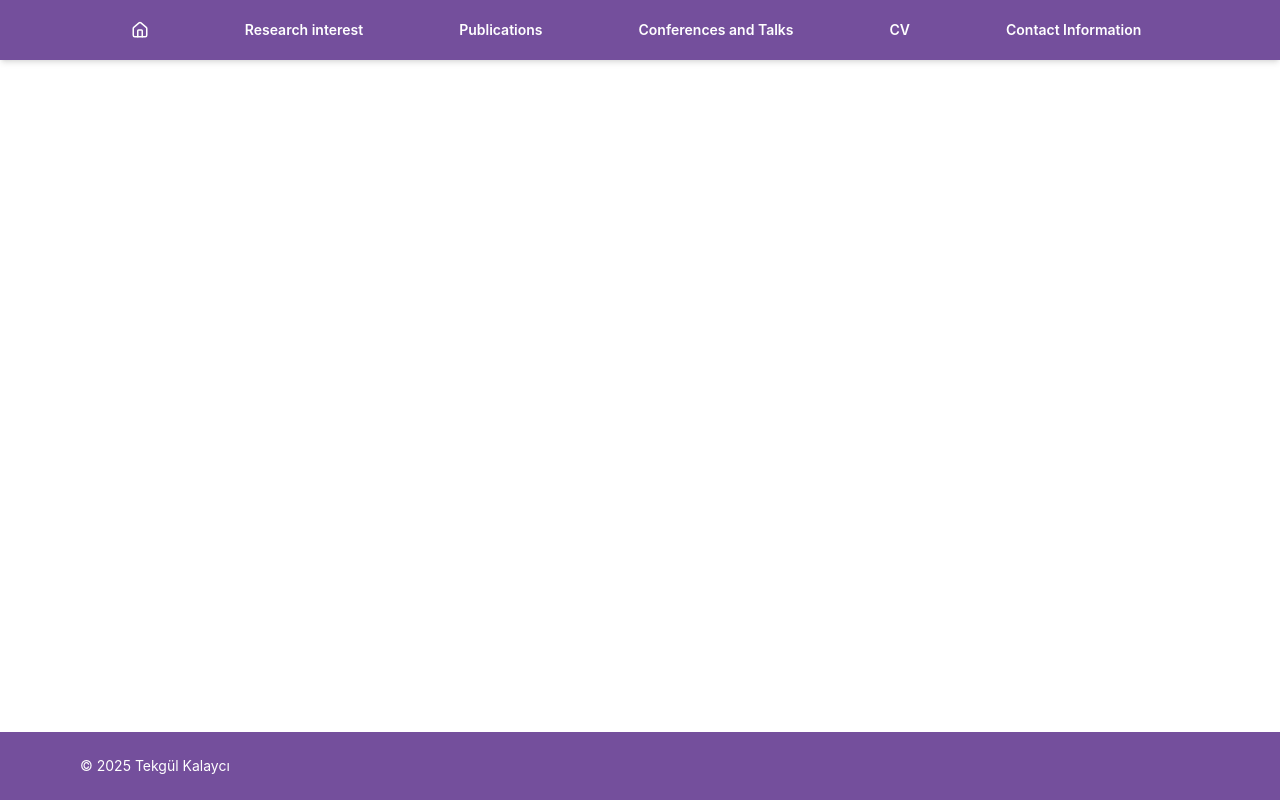
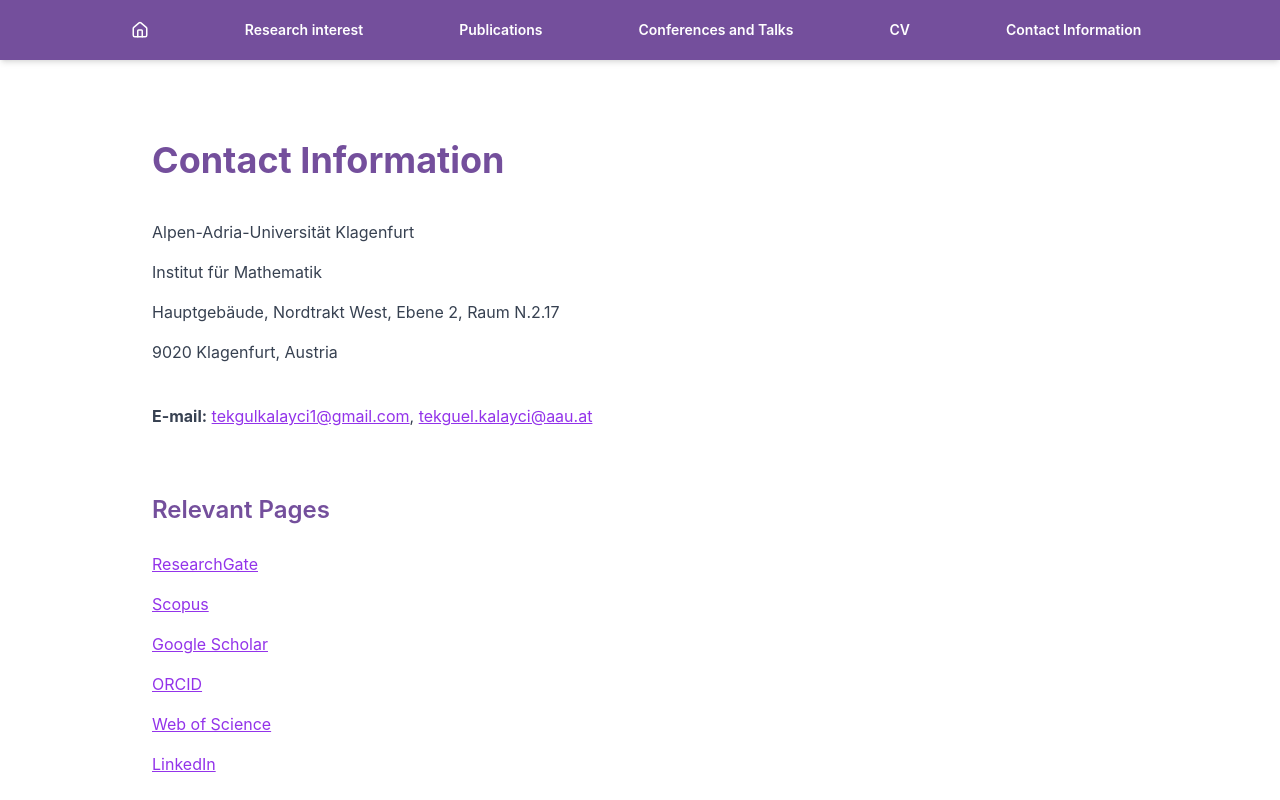
Before and after one commit to mustafa-kalayci/cv-site, a React (Create React App) app: page /contact in a window 1280 px wide. Shown: the top 800 px of the page. Built offline with nearby package versions, Linux system fonts and the light colour scheme.

Commit message:
düzenleme vol 42423

```diff
--- a/src/App.js
+++ b/src/App.js
@@ -10,7 +10,7 @@ import ConferencesAndTalks from './Conference';
 import CV from './Cv';
 import { FaArrowUp } from "react-icons/fa";
 import ScrollToTopButton from './ScrollToTopButton';
-
+import  Contact  from './Contact';
 
 
 
@@ -35,7 +35,7 @@ function App() {
 <Route path="/publications" element={<Publications/>}></Route>
 <Route path="/conandtalks" element={<ConferencesAndTalks/>}></Route>
 <Route path="/cv" element={<CV/>} ></Route>
-<Route path="/contact"></Route>
+<Route path="/contact" element={<Contact/>}></Route>
     </Routes>
           <ScrollToTopButton />
           </main>
--- /dev/null
+++ b/src/Contact.js
@@ -0,0 +1,109 @@
+export default function Contact() {
+  return (
+    <section className="max-w-5xl mx-auto px-6 py-20 text-gray-800">
+      <h1 className="text-3xl md:text-4xl font-bold text-[#744f9c] mb-10">
+        Contact Information
+      </h1>
+
+      <div className="space-y-4 text-left text-gray-700">
+        <p>Alpen-Adria-Universität Klagenfurt</p>
+        <p>Institut für Mathematik</p>
+        <p>Hauptgebäude, Nordtrakt West, Ebene 2, Raum N.2.17</p>
+        <p>9020 Klagenfurt, Austria</p>
+        <br />
+        <p>
+          <strong>E-mail:</strong>{" "}
+          <a
+            href="mailto:tekgulkalayci1@gmail.com"
+            className="text-purple-600 underline"
+          >
+            tekgulkalayci1@gmail.com
+          </a>
+          ,{" "}
+          <a
+            href="mailto:tekguel.kalayci@aau.at"
+            className="text-purple-600 underline"
+          >
+            tekguel.kalayci@aau.at
+          </a>
+        </p>
+      </div>
+
+      <section className="mt-16">
+        <h2 className="text-2xl font-semibold text-[#744f9c] mb-6">
+          Relevant Pages
+        </h2>
+
+        <ul className="space-y-4 text-gray-700">
+          <li>
+            <a
+              href="https://www.researchgate.net/profile/Tekguel-Kalayci-3"
+              target="_blank"
+              rel="noopener noreferrer"
+              className="text-purple-600 underline hover:text-purple-800"
+            >
+
+              ResearchGate
+            </a>
+          </li>
+
+          <li>
+            <a
+              href="https://www.scopus.com/authid/detail.uri?authorId=57210286141"
+              target="_blank"
+              rel="noopener noreferrer"
+              className="text-purple-600 underline hover:text-purple-800"
+            >
+              Scopus
+            </a>
+          </li>
+
+          <li>
+            <a
+              href="https://scholar.google.com/citations?hl=en&user=EnSNGXQAAAAJ&view_op=list_works&sortby=pubdate"
+              target="_blank"
+              rel="noopener noreferrer"
+              className="text-purple-600 underline hover:text-purple-800"
+            >
+
+              Google Scholar
+            </a>
+          </li>
+          <li>
+            <a
+              href="https://orcid.org/0000-0002-8472-9792"
+              target="_blank"
+              rel="noopener noreferrer"
+              className="text-purple-600 underline hover:text-purple-800"
+            >
+
+              ORCID
+            </a>
+          </li>
+          <li>
+            <a
+              href="https://www.webofscience.com/wos/author/record/46054556"
+              target="_blank"
+              rel="noopener noreferrer"
+              className="text-purple-600 underline hover:text-purple-800"
+            >
+
+              Web of Science
+            </a>
+          </li>
+          <li>
+            <a
+              href="https://tr.linkedin.com/in/tekg%C3%BCl-kalayc%C4%B1-59851495"
+              target="_blank"
+              rel="noopener noreferrer"
+              className="text-purple-600 underline hover:text-purple-800"
+            >
+
+              LinkedIn
+            </a>
+          </li>
+        </ul>
+      </section>
+    </section>
+  );
+}
--- a/src/Cv.js
+++ b/src/Cv.js
@@ -8,9 +8,9 @@ export default function CV() {
           <h1 className="text-3xl  text-[#744f9c] mb-2 font-bold">Education</h1>
           <p className="leading-relaxed">
             <strong>Ph.D.:</strong> Mathematics, Sabancı University, İstanbul, Turkey, January 2019<br />
-            <strong>Advisor:</strong> Prof. Alev Topuzoğlu<br />
+            <strong>Thesis Supervisor:</strong> Prof. Alev Topuzoğlu<br />
             <strong>M.Sc.:</strong> Mathematics, İzmir Institute of Technology, İzmir, Turkey, August 2014<br />
-           <strong>Advisor:</strong> Prof. Dilek Pusat<br />
+           <strong>Thesis Supervisor:</strong> Prof. Dilek Pusat<br />
             <strong>B.Sc.:</strong> Mathematics, Dokuz Eylül University, İzmir, Turkey, June 2011
           </p>
         </section>
@@ -29,9 +29,9 @@ Post-doctoral Researcher, Sabancı University, İstanbul, Turkey<br />
 <strong>July 2024–August 2024</strong><br />
 Instructor, Sabancı University, İstanbul, Turkey<br />
 <strong>March 2021–July 2024</strong><br />
+Post-doctoral Researcher, Sabancı University, İstanbul, Turkey<br />
 <strong>Project Title:</strong> Generalized bent functions and permutation polynomials<br />
 <strong>Project Supervisor:</strong> Dr. Nurdagül Anbar<br />
-Post-doctoral Researcher, Sabancı University, İstanbul, Turkey<br />
 <strong>June 2020–August 2020</strong><br />
 Instructor, Sabancı University, İstanbul, Turkey<br />
 <strong>February 2019–September 2019</strong><br />
@@ -68,12 +68,12 @@ Math 361: Abstract Algebra (Teaching assistant)
           <p className="leading-relaxed whitespace-pre-line">
 During my postdoctoral appointment at Sabancı University, I was involved in the informal supervision of two Ph.D. students:<br />
 
-<strong>Zohreh Aliabadi</strong> (Ph.D., Sabancı University, July 2022)<br />
-<strong>Thesis:</strong> On the Hull and Complementarity of Certain Quasi-Cyclic Codes
-(with <strong>Prof. Cem Güneri</strong>)
+Zohreh Aliabadi (Ph.D., Sabancı University, July 2022)<br />
+Thesis: On the Hull and Complementarity of Certain Quasi-Cyclic Codes
+(with Prof. Cem Güneri)
 <br />
-<strong>Sezel Alkan</strong> (Ph.D. in progress)
-(with <strong>Dr. Nurdagül Anbar</strong>)
+Sezel Alkan (Ph.D. in progress)
+(with Dr. Nurdagül Anbar)
           </p>
         </section>
 
@@ -92,7 +92,7 @@ Full tuition and board by Sabancı University, 2014-2019, September 2014
           <p className="leading-relaxed whitespace-pre-line ">
 <strong>Project Leader:</strong>
 Women in Numbers Europe 5, August 2025, Split, Croatia
-<strong>Project Title:</strong> Bent Functions<br></br>
+<strong> Project Title:</strong> Bent Functions<br></br>
 
 <strong>Organizing Committee Member:</strong>
 Bent Functions: Recent Developments, January 2025, Sabancı University, İstanbul, Turkey
```
